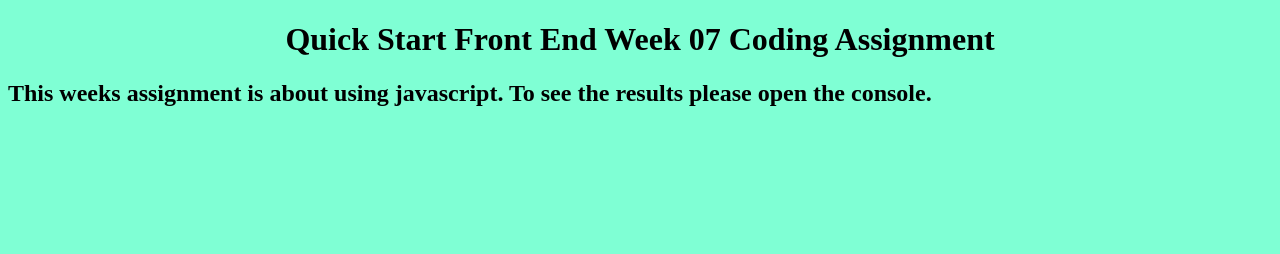
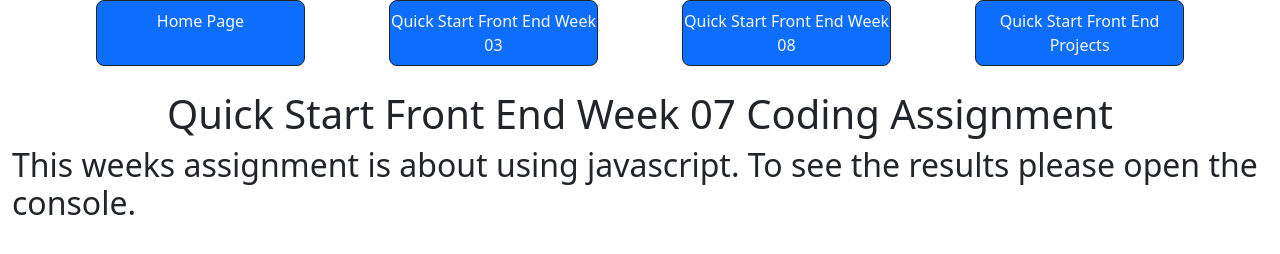
Before and after one commit to blburgen/QuickStartFE07, a plain HTML site: page index.html in a window 1280 px wide. Drawn offline with nearby package versions, Linux system fonts and the light colour scheme.

Commit message:
adds links

```diff
--- a/index.html
+++ b/index.html
@@ -6,9 +6,20 @@
     <title>Week07 / Front End / Quick Start / Brady Burgener</title>
     <link rel="stylesheet" href="style.css">
     <script src="javascript.js"></script>
+    <link href="https://cdn.jsdelivr.net/npm/bootstrap@5.3.3/dist/css/bootstrap.min.css" rel="stylesheet" integrity="sha384-QWTKZyjpPEjISv5WaRU9OFeRpok6YctnYmDr5pNlyT2bRjXh0JMhjY6hW+ALEwIH" crossorigin="anonymous">
 </head>
 <body>
-    <h1>Quick Start Front End Week 07 Coding Assignment</h1>
-    <h2>This weeks assignment is about using javascript.  To see the results please open the console.</h2>
+    <div class="container-fluid navbar-expand-md text-light">
+        <nav class="navbar-nav d-flex justify-content-evenly">
+            <a class="text-center bg-primary nav-link active col-md-2 border border-dark rounded-3" href="index.html">Home Page</a>
+            <a class="text-center bg-primary nav-link col-md-2 border border-dark rounded-3" href="https://blburgen.github.io/QuickStartFE03/">Quick Start Front End Week 03</a>
+            <a class="text-center bg-primary nav-link col-md-2 border border-dark rounded-3" href="">Quick Start Front End Week 08</a>
+            <a class="text-center bg-primary nav-link col-md-2 border border-dark rounded-3" href="https://blburgen.github.io/QuickStartProjects/">Quick Start Front End Projects</a>
+        </nav>
+    </div>
+    <div class="container-fluid mt-4">
+        <h1>Quick Start Front End Week 07 Coding Assignment</h1>
+        <h2>This weeks assignment is about using javascript.  To see the results please open the console.</h2>
+    </div>
 </body>
 </html>
```
Also changed, not shown: javascript.js (+13 -5 lines).
